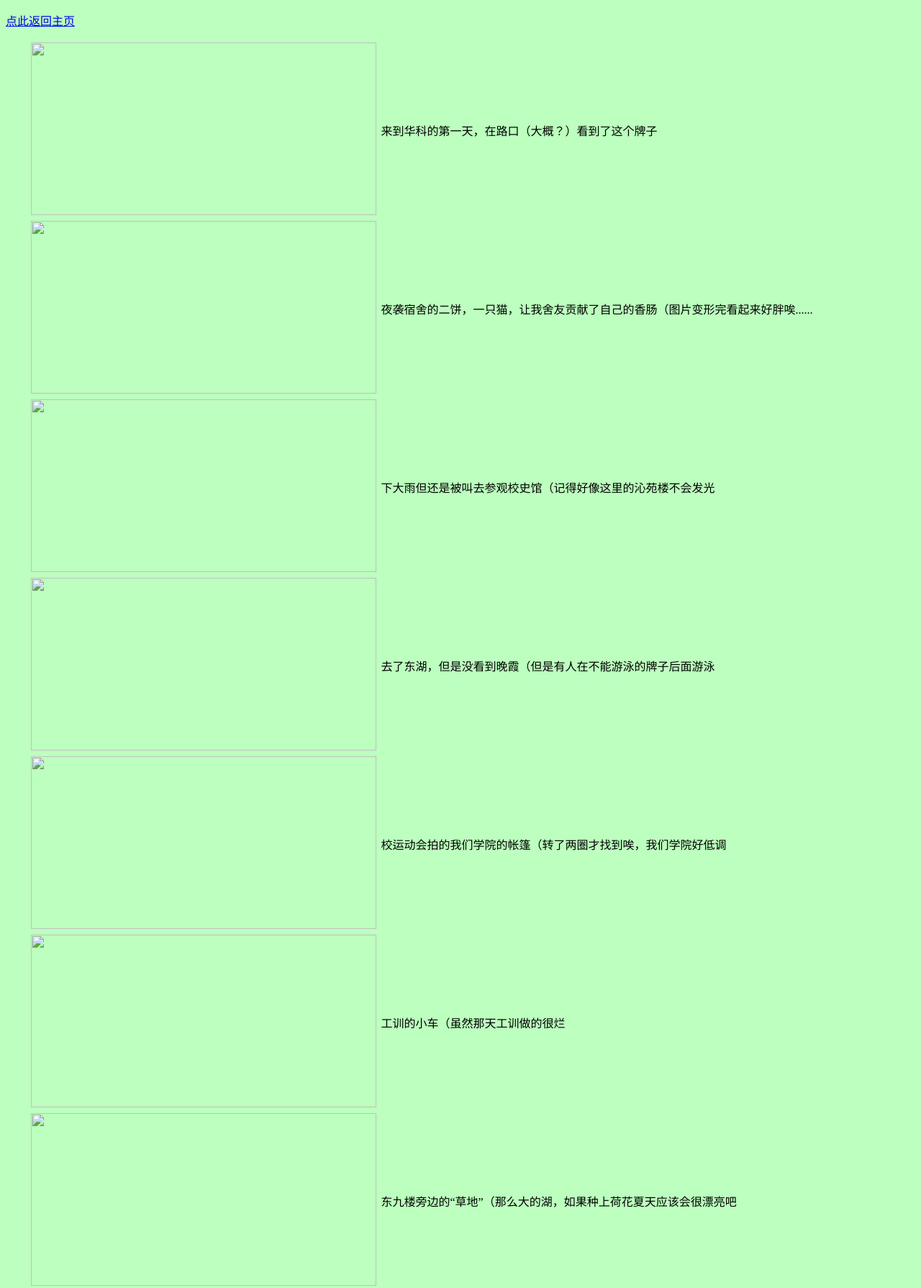
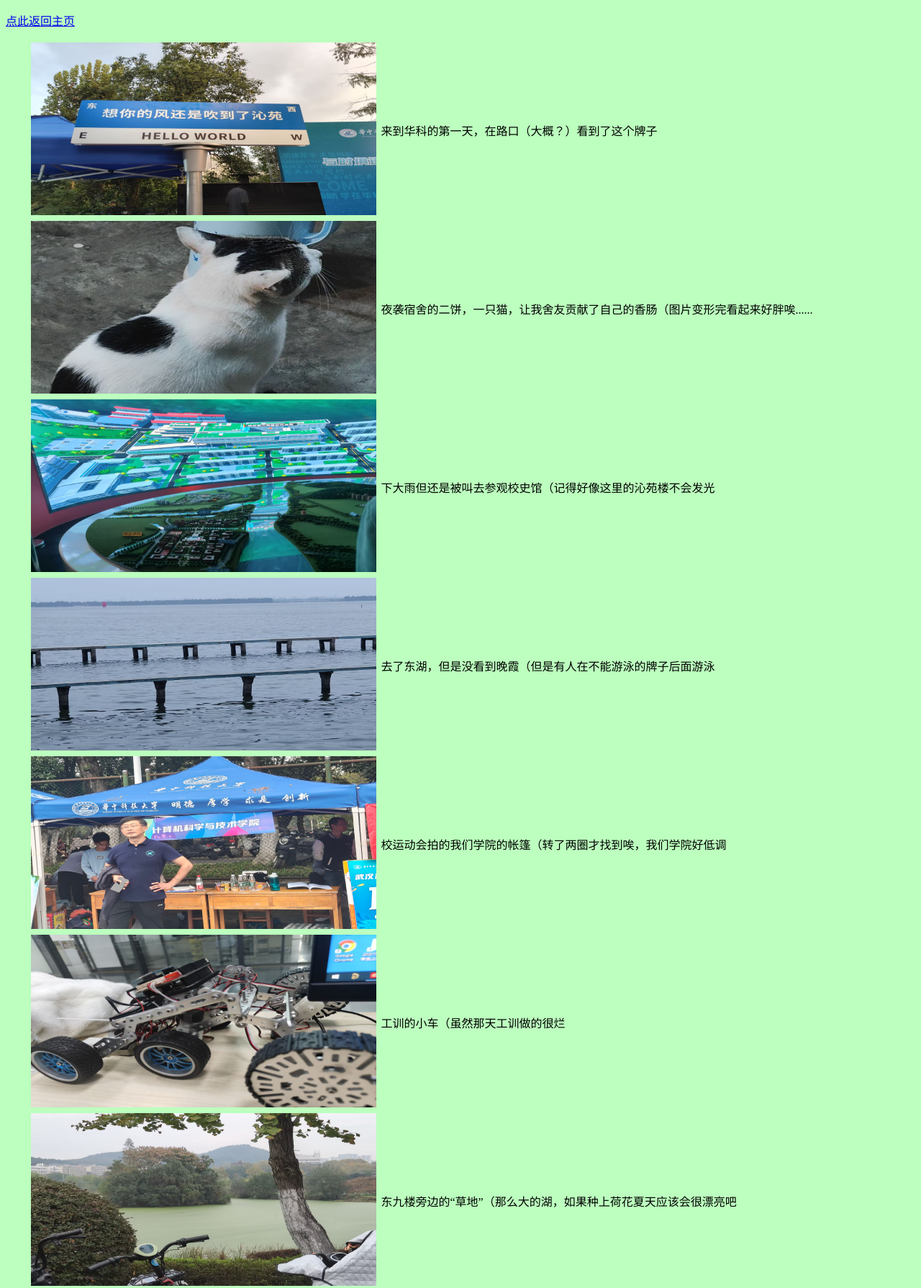
Before and after one commit to w15769/wmy769, a plain HTML site: page wodedaxue.html in a window 1280 px wide. Shown: the top 1790 px of the page at 72% size. Drawn offline with Linux system fonts and the light colour scheme.

Commit message:
Update wodedaxue.html

```diff
--- a/wodedaxue.html
+++ b/wodedaxue.html
@@ -21,39 +21,39 @@ body {
 <table class="my" width="1200" border="0">
   <tbody>
     <tr>
-      <td width="480"><img src="../image/QQ图片20231130210343.jpg" width="480" height="240" alt=""/></td>
+      <td width="480"><img src="QQ图片20231130210343.jpg" width="480" height="240" alt=""/></td>
       <td width="704">来到华科的第一天，在路口（大概？）看到了这个牌子</td>
     </tr>
     <tr>
-      <td><img src="../image/QQ图片20231130210731.jpg" width="480" height="240" alt=""/></td>
+      <td><img src="QQ图片20231130210731.jpg" width="480" height="240" alt=""/></td>
       <td>夜袭宿舍的二饼，一只猫，让我舍友贡献了自己的香肠（图片变形完看起来好胖唉......</td>
     </tr>
     <tr>
-      <td><img src="../image/QQ图片20231130210834.jpg" width="480" height="240" alt=""/></td>
+      <td><img src="QQ图片20231130210834.jpg" width="480" height="240" alt=""/></td>
       <td>下大雨但还是被叫去参观校史馆（记得好像这里的沁苑楼不会发光</td>
     </tr>
     <tr>
-      <td><img src="../image/QQ图片20231130210951.jpg" width="480" height="240" alt=""/></td>
+      <td><img src="QQ图片20231130210951.jpg" width="480" height="240" alt=""/></td>
       <td>去了东湖，但是没看到晚霞（但是有人在不能游泳的牌子后面游泳</td>
     </tr>
     <tr>
-      <td><img src="../image/QQ图片20231130211106.jpg" width="480" height="240" alt=""/></td>
+      <td><img src="QQ图片20231130211106.jpg" width="480" height="240" alt=""/></td>
       <td>校运动会拍的我们学院的帐篷（转了两圈才找到唉，我们学院好低调</td>
     </tr>
     <tr>
-      <td><img src="../image/QQ图片20231130211207.jpg" width="480" height="240" alt=""/></td>
+      <td><img src="QQ图片20231130211207.jpg" width="480" height="240" alt=""/></td>
       <td>工训的小车（虽然那天工训做的很烂</td>
     </tr>
     <tr>
-      <td><img src="../image/QQ图片20231130211245.jpg" width="480" height="240" alt=""/></td>
+      <td><img src="QQ图片20231130211245.jpg" width="480" height="240" alt=""/></td>
       <td>东九楼旁边的“草地”（那么大的湖，如果种上荷花夏天应该会很漂亮吧</td>
     </tr>
     <tr>
-      <td><img src="../image/QQ图片20231130211558.jpg" width="480" height="240" alt=""/></td>
+      <td><img src="QQ图片20231130211558.jpg" width="480" height="240" alt=""/></td>
       <td>将故事写成我们活动中乱入的猫猫（真的很可爱，超级可爱</td>
     </tr>
     <tr>
-      <td><img src="../image/QQ图片20231130211812.jpg" width="480" height="240" alt=""/></td>
+      <td><img src="QQ图片20231130211812.jpg" width="480" height="240" alt=""/></td>
       <td>落叶有种别样的美，银杏的黄尤甚</td>
     </tr>
   </tbody>
```
